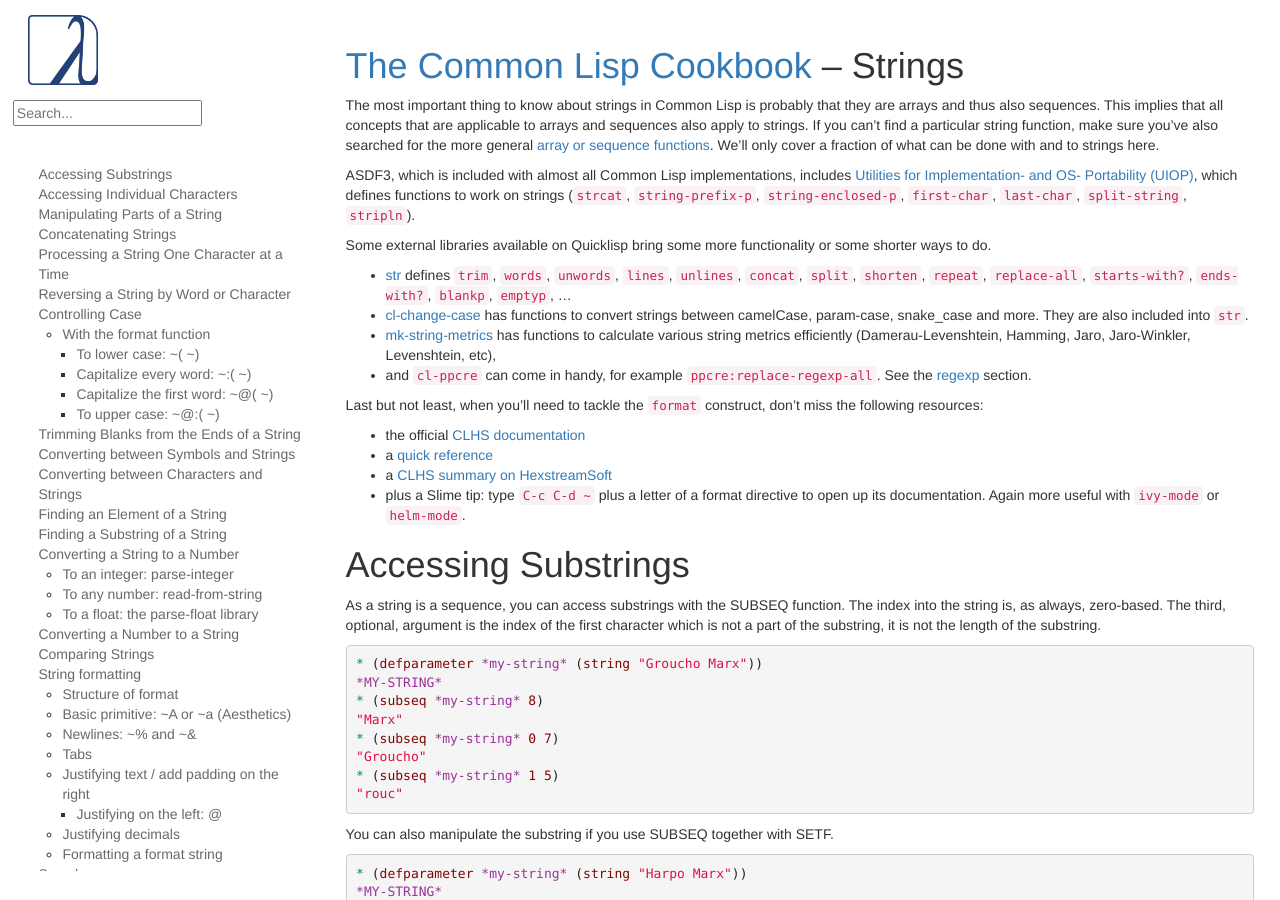
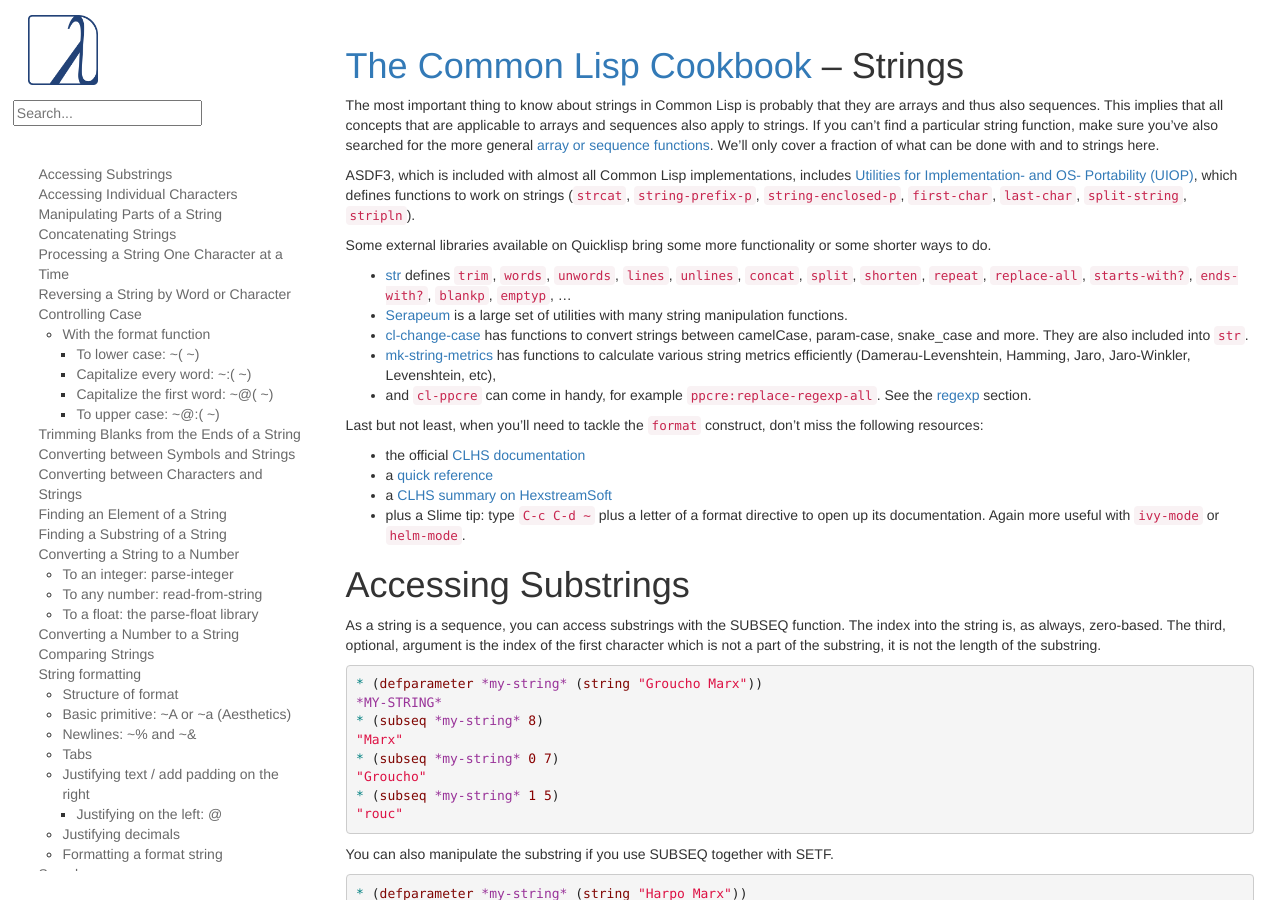
Before and after one commit to LispCookbook/cl-cookbook, a Jekyll site: the page built from strings.md, in a window 1280 px wide and 900 px high. Built offline with Jekyll 4.4.1, drawn with Linux system fonts in a browser that asks for light colours.

Commit message:
strings: mention Serapeum
fixes #310

```diff
--- a/strings.md
+++ b/strings.md
@@ -22,6 +22,7 @@
 - [str](https://github.com/vindarel/cl-str) defines `trim`, `words`,
   `unwords`, `lines`, `unlines`, `concat`, `split`, `shorten`, `repeat`,
   `replace-all`, `starts-with?`, `ends-with?`, `blankp`, `emptyp`, …
+- [Serapeum](https://github.com/ruricolist/serapeum/blob/master/REFERENCE.md#strings) is a large set of utilities with many string manipulation functions.
 - [cl-change-case](https://github.com/rudolfochrist/cl-change-case)
   has functions to convert strings between camelCase, param-case,
   snake_case and more. They are also included into `str`.
```
